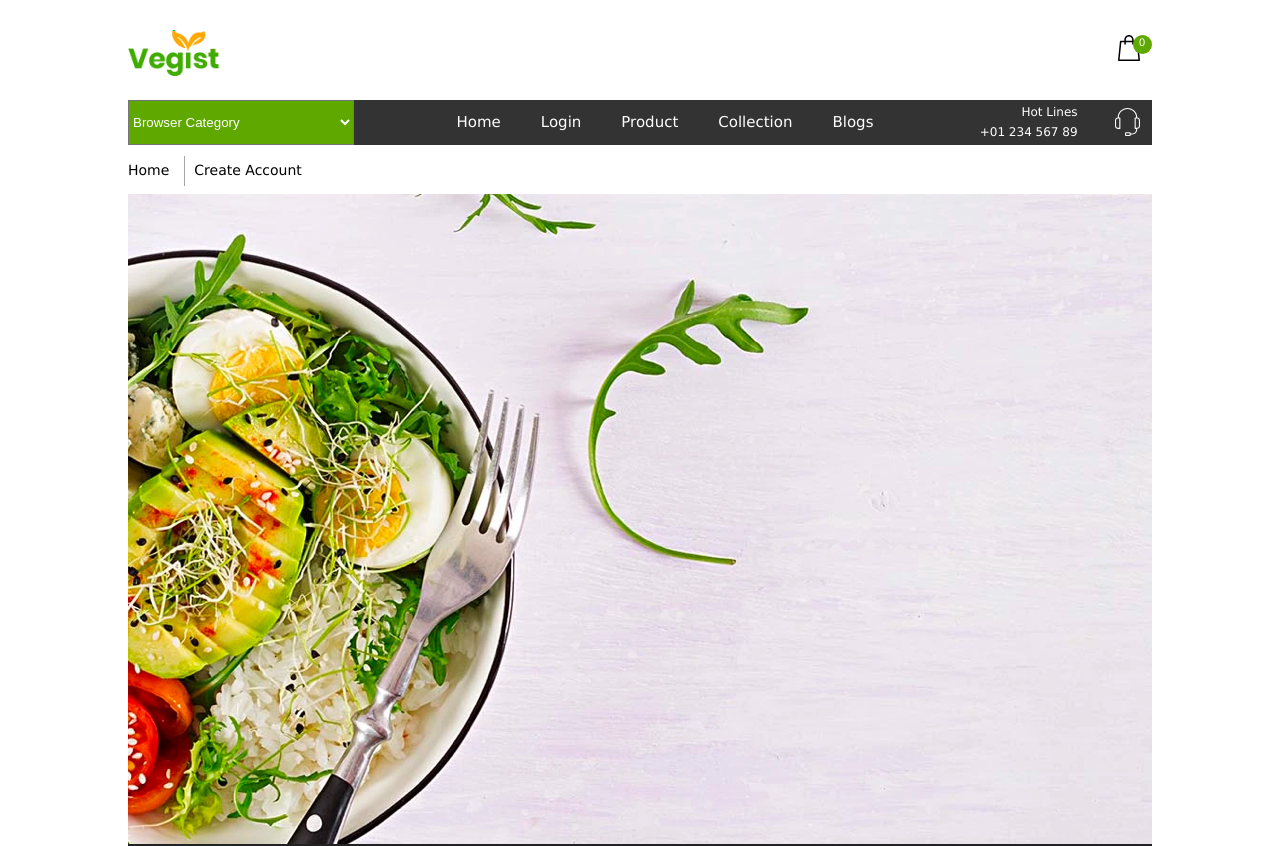
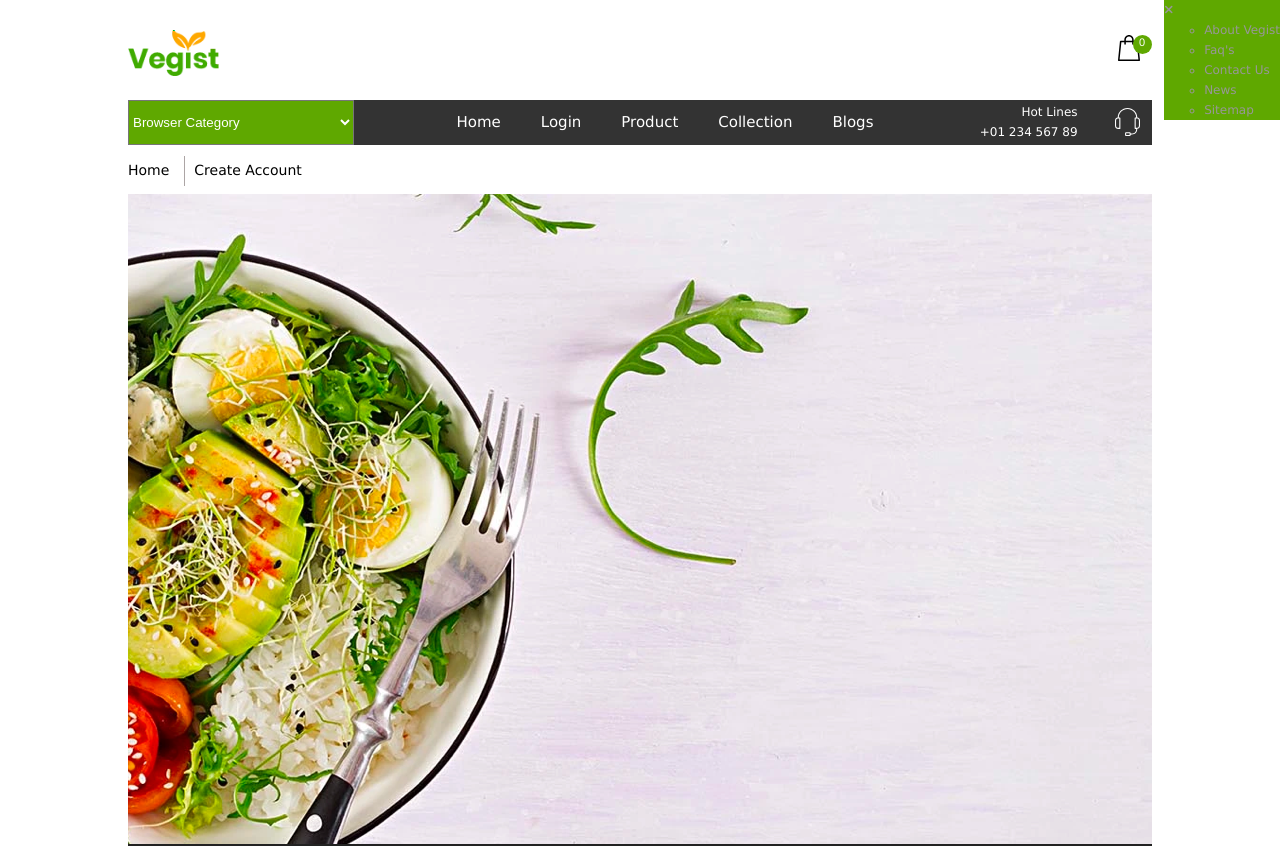
Before and after one commit to leilamahmoudi/vegis, a React (Create React App) app: page / in a window 1280 px wide. Shown: the top 846 px of the page. Built offline with nearby package versions, Linux system fonts and the light colour scheme.

Commit message:
Add function for expand menu items

```diff
--- /dev/null
+++ b/src/assets/images/icons/ExpandMenuPlus.js
@@ -0,0 +1,10 @@
+import React from "react";
+
+const ExpandMenuPlus = () => {
+  return (
+    <div className="ExpandMenuPlus">
+      <i class="fas fa-plus mobile-menu-expand"></i>
+    </div>
+  );
+};
+export default ExpandMenuPlus;
--- a/src/components/expandMenu/ExpandMenu.js
+++ b/src/components/expandMenu/ExpandMenu.js
@@ -1,11 +1,28 @@
 import react from "react";
+import PropTypes from "prop-types";
 import "./expandMenu.scss";
 
-const ExpandMenu = () => {
+const ExpandMenu = ({ open, handelCloseExpand }) => {
   return (
-    <div className="ExpandMenu">
-      <i class="fas fa-plus"></i>
+    <div className={`ExpandMenu ${open ? "openExpand" : "handelCloseExpand"}`}>
+      <i
+        class="fas fa-times closeExspand"
+        onClick={() => handelCloseExpand()}
+      ></i>
+      <div className="servises footer-item">
+        <ul className="servises-items">
+          <li className="about-vegist">About Vegist</li>
+          <li className="faq's">Faq's</li>
+          <li className="contact-us">Contact Us</li>
+          <li className="news">News</li>
+          <li className="sitemap">Sitemap</li>
+        </ul>
+      </div>
     </div>
   );
 };
+ExpandMenu.propTypes = {
+  open: PropTypes.bool,
+  handelCloseExpand: PropTypes.func,
+};
 export default ExpandMenu;
--- a/src/components/expandMenu/expandMenu.scss
+++ b/src/components/expandMenu/expandMenu.scss
@@ -0,0 +1,17 @@
+@import "../../assets/styles/variables";
+.ExpandMenu {
+  //   width: 80%;
+  //   height: 100%;
+  position: fixed;
+  top: 0;
+  z-index: 3;
+  right: 0;
+  background-color: $primeryGreen;
+  &.openExpand {
+    display: block;
+    .closeExspand {
+      margin: 25px 45px;
+      float: right;
+    }
+  }
+}
--- a/src/components/footer/Footer.js
+++ b/src/components/footer/Footer.js
@@ -1,7 +1,9 @@
 import React, { useState } from "react";
+import ExpandMenuPlus from "assets/images/icons/ExpandMenuPlus";
+import ExpandMenu from "components/expandMenu/ExpandMenu";
 import { ReactComponent as FooterLogo } from "assets/images/logo/logo.svg";
-import ExpandMenu from "components/expandMenu/ExpandMenu";
 import "./footer.scss";
+
 export default function Footer() {
   const [openExpand, setOpenExpand] = useState(false);
   const handelCloseExpand = () => {
@@ -22,6 +24,10 @@ export default function Footer() {
           <div className="servises footer-item">
             <ul className="servises-items">
               <li className="servis">Servises</li>
+              <ExpandMenuPlus
+                className="mobile-menu-expand"
+                onClick={() => setOpenExpand(true)}
+              />
               <ExpandMenu
                 open={openExpand}
                 handelCloseExpand={handelCloseExpand}
--- a/src/components/footer/footer.scss
+++ b/src/components/footer/footer.scss
@@ -21,6 +21,11 @@
     list-style-type: none;
     display: table-cell;
     margin: 0px 25px auto 10px;
+    .mobile-menu-expand {
+      @media only screen and (min-width: 768px) {
+        display: none;
+      }
+    }
   }
   .privacy {
     display: table-cell;
```
